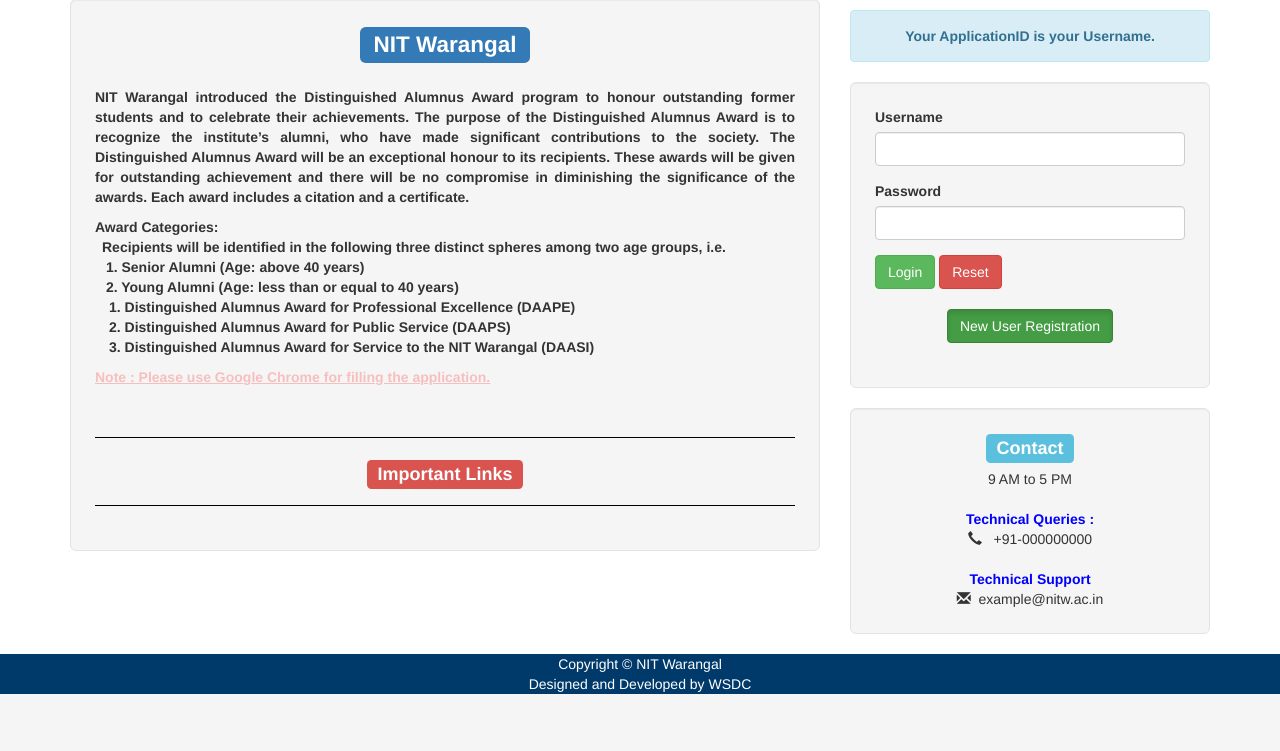
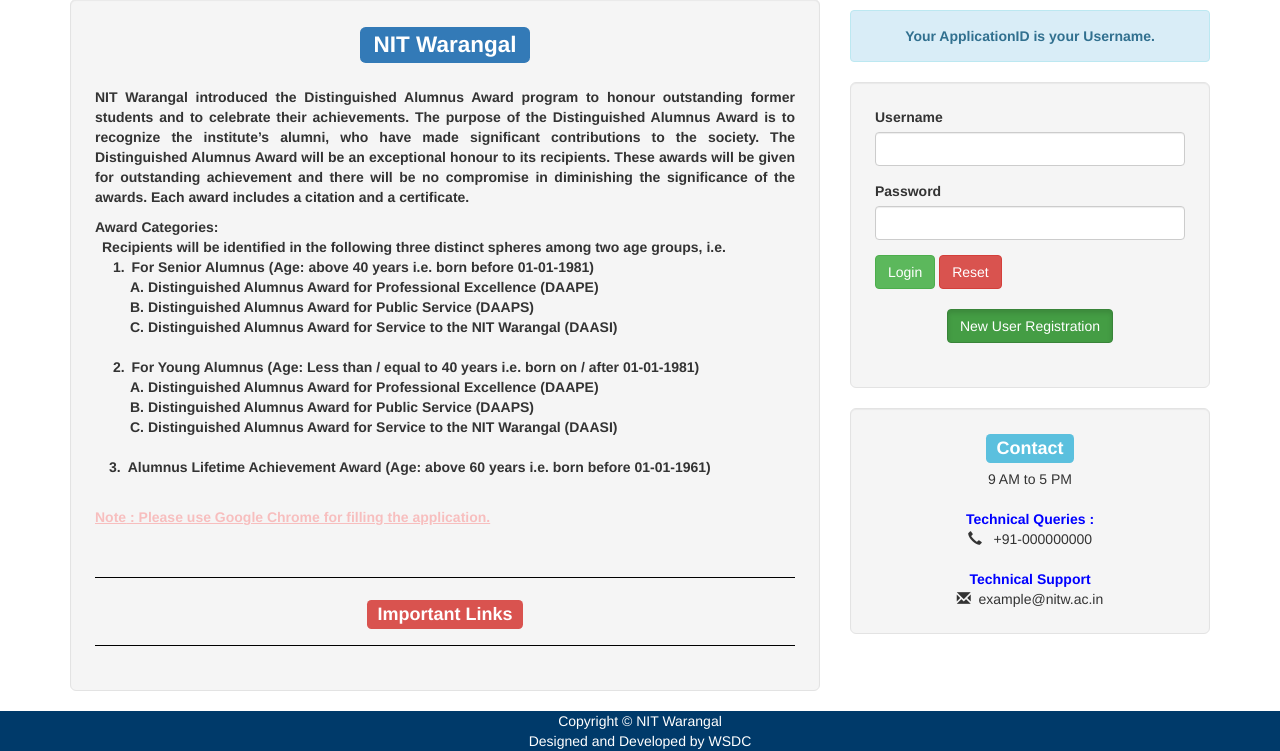
Before and after one commit to mahadevantpratheep/ALAA, a Django app: template templates/forms/login.html in a window 1280 px wide. Shown: the part 298-1049 px from the top of the page. Before the commit the page ends 992 px from the top, so only its background shows below. Run offline with Django 3.2, Linux system fonts and the light colour scheme; the template is opened without the code that fills it, so the values that code supplies are empty; some libraries are stand-ins or nearby versions.

Commit message:
New modifications

```diff
--- a/forms/views.py
+++ b/forms/views.py
@@ -26,7 +26,10 @@
         nominee.app_id = app_id
         nominee.award = user.award
         nominee.name = request.POST['name']
-        #nominee.gender = request.POST['gender']
+        try:
+            nominee.gender = request.POST['gender']
+        except:
+            pass
         try:
             nominee.profile_pic = request.FILES['profile_pic']
         except:
--- a/templates/forms/alaaforms.html
+++ b/templates/forms/alaaforms.html
@@ -132,8 +132,8 @@
                                     <div class="col-sm-4"> <b>Gender</b> </div>
                                     <div class="col-sm-6">
                                         <div class="form-group">
-                                            <label class="radio-inline"><input type="radio" value="Male" name="gender" {% ifequal generalData.gender 'Male' %} checked {% endifequal %}>Male</label>
-                                            <label class="radio-inline"><input type="radio" value="Female" name="gender" {% ifequal generalData.gender 'Female' %} checked {% endifequal %}>Female</label>
+                                            <label class="radio-inline"><input type="radio" value="Male" name="gender" {% ifequal gender 'Male' %} checked {% endifequal %}>Male</label>
+                                            <label class="radio-inline"><input type="radio" value="Female" name="gender" {% ifequal gender 'Female' %} checked {% endifequal %}>Female</label>
                                         </div>
                                     </div>
                                 </div>
@@ -309,7 +309,7 @@
                       </div>
                       <br>
                       <div class="row">
-                          <div class="col-sm-3"> <b>Professional Experiences(Designation,Organisation,Duration)</b> </div>
+                          <div class="col-sm-3"> <b>Latest Four Professional Experiences(Designation,Organisation,Duration)</b> </div>
                           <div class="col-sm-3">
                               <div class="form-group">
                                   <textarea for="professional_exp" class="form-control" type="text" name="professional_exp" rows="4">{{professional_exp}}</textarea>
--- a/templates/forms/login.html
+++ b/templates/forms/login.html
@@ -63,11 +63,17 @@
 				<p class="text-justify">
 						<b>Award Categories:</b><br>
 						&ensp;Recipients will be identified in the following three distinct spheres among two age groups, i.e. <br>
-						&ensp; 1. Senior Alumni (Age: above 40 years)<br>
-						&ensp; 2. Young Alumni (Age: less than or equal to 40 years)<br>
-    					&ensp;&ensp;1. Distinguished Alumnus Award for Professional Excellence (DAAPE)<br>
-    					&ensp;&ensp;2. Distinguished Alumnus Award for Public Service (DAAPS)<br>
-    					&ensp;&ensp;3. Distinguished Alumnus Award for Service to the NIT Warangal (DAASI)<br>
+						&ensp; &ensp;1.&ensp;For Senior Alumnus (Age: above 40 years i.e. born before 01-01-1981)<br>
+    					&ensp;&ensp;&ensp;&ensp;&ensp;A. Distinguished Alumnus Award for Professional Excellence (DAAPE)<br>
+    					&ensp;&ensp;&ensp;&ensp;&ensp;B. Distinguished Alumnus Award for Public Service (DAAPS)<br>
+    					&ensp;&ensp;&ensp;&ensp;&ensp;C. Distinguished Alumnus Award for Service to the NIT Warangal (DAASI)<br>
+						<br>
+						&ensp; &ensp;2.&ensp;For Young Alumnus (Age: Less than / equal to 40 years i.e. born on / after 01-01-1981)<br>
+						&ensp;&ensp;&ensp;&ensp;&ensp;A. Distinguished Alumnus Award for Professional Excellence (DAAPE)<br>
+    					&ensp;&ensp;&ensp;&ensp;&ensp;B. Distinguished Alumnus Award for Public Service (DAAPS)<br>
+    					&ensp;&ensp;&ensp;&ensp;&ensp;C. Distinguished Alumnus Award for Service to the NIT Warangal (DAASI)<br>
+						<br>
+						&ensp;&ensp;3.&ensp;Alumnus Lifetime Achievement Award (Age: above 60 years i.e. born before 01-01-1961)<br><br>
 				</p>
 				<p style="color:red;" class="blink">
 					<u><b>Note</b> : Please use Google Chrome for filling the application.</u>
--- a/templates/forms/print_page.html
+++ b/templates/forms/print_page.html
@@ -137,7 +137,7 @@
 						</tr>
 						<tr>
 				            <td><b>Gender</b></td>
-				            <td colspan="3" id="need_space">MALE</td>
+				            <td colspan="3" id="need_space">{{gender}}</td>
 			            </tr>
 			            <tr>
 				            <td><b>Year of Pass</b></td>
@@ -359,7 +359,7 @@
         </table>
 
         <div class="row">
-            <div class="col-sm-10"></div>
+            <div class="col-sm-10">
                 <h5><b>Additional Supporting Material (Press releases, awards, honors, etc.) maybe be included as well</b></h5>
             </div>
         </div>
```
Also changed, not shown: 1 other file.
